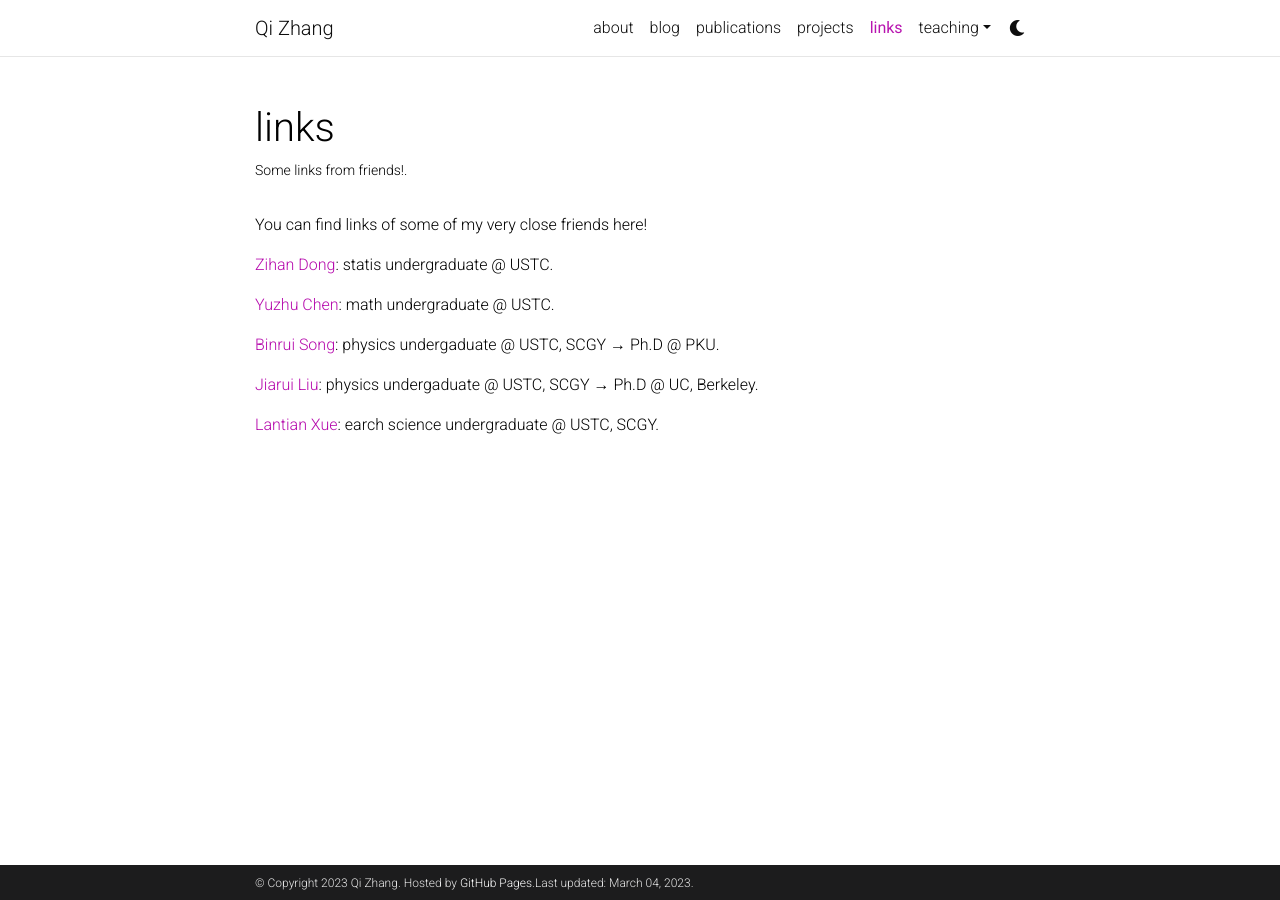
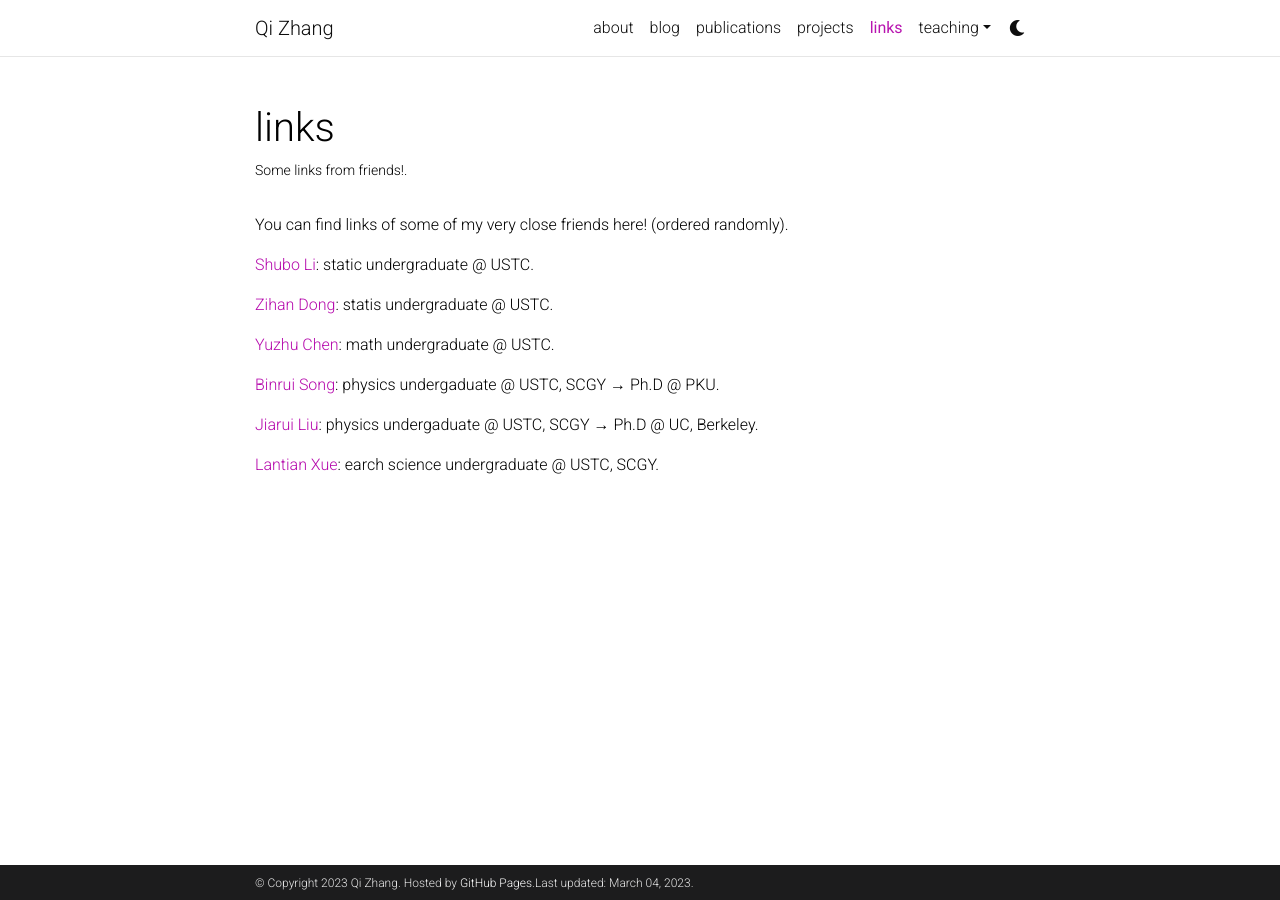
Before and after one commit to Vermillion-de/Vermillion-de.github.io, a Jekyll site: the page built from _pages/links.md, in a window 1280 px wide. Built offline with Jekyll 4.4.1, drawn with Linux system fonts in a browser that asks for light colours; comment, search, counter and statistics services are not loaded; a style sheet for code colours, icons or effects is not loaded.

Commit message:
add Shubo

```diff
--- a/_pages/links.md
+++ b/_pages/links.md
@@ -6,7 +6,9 @@ description: Some links from friends!.
 nav: true
 nav_order: 5
 ---
-You can find links of some of my very close friends here!
+You can find links of some of my very close friends here! (ordered randomly).
+
+[Shubo Li](https://home.ustc.edu.cn/~samsara): static undergraduate @ USTC.
 
 [Zihan Dong](https://home.ustc.edu.cn/~andong): statis undergraduate @ USTC.
 
```
